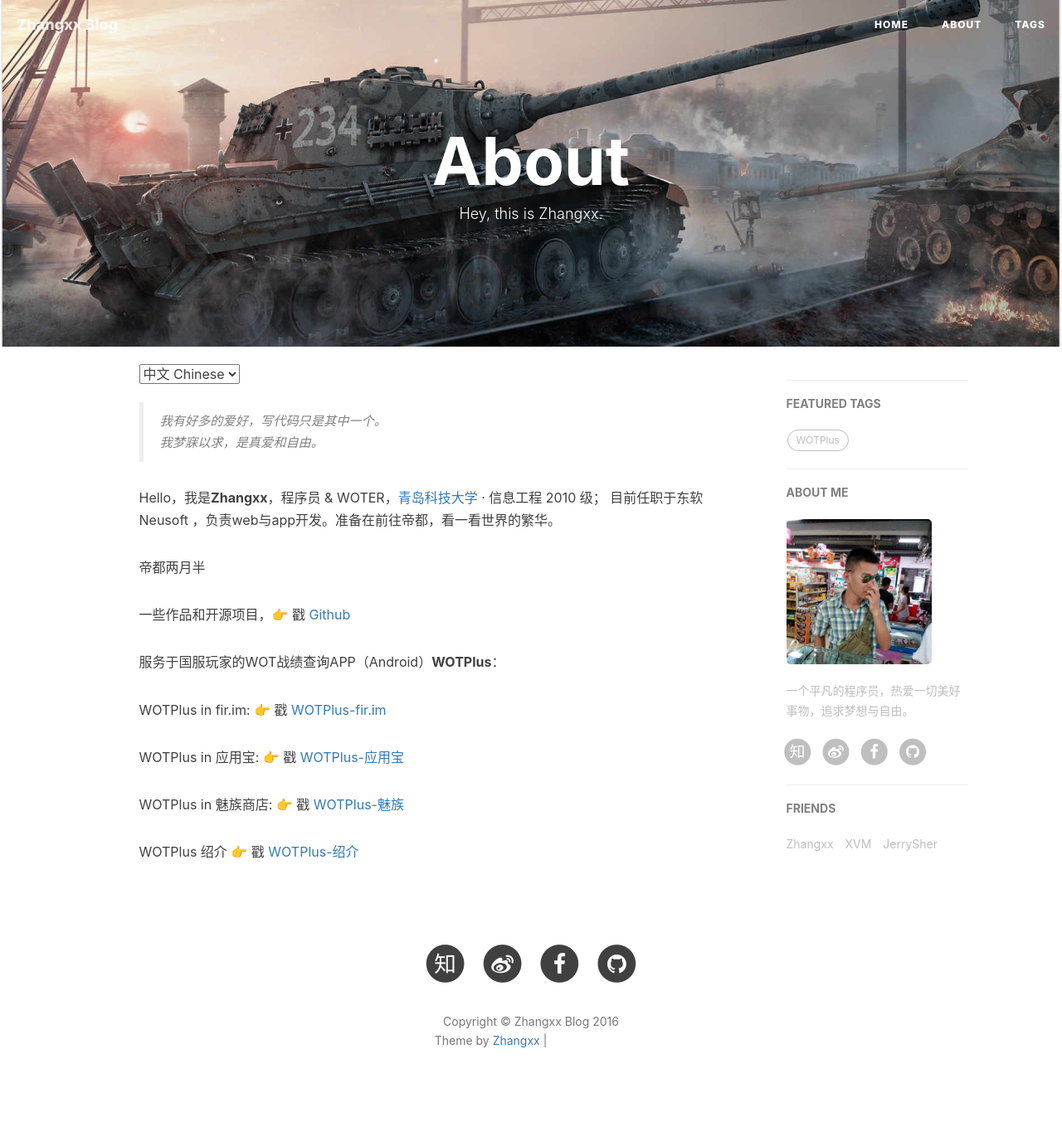
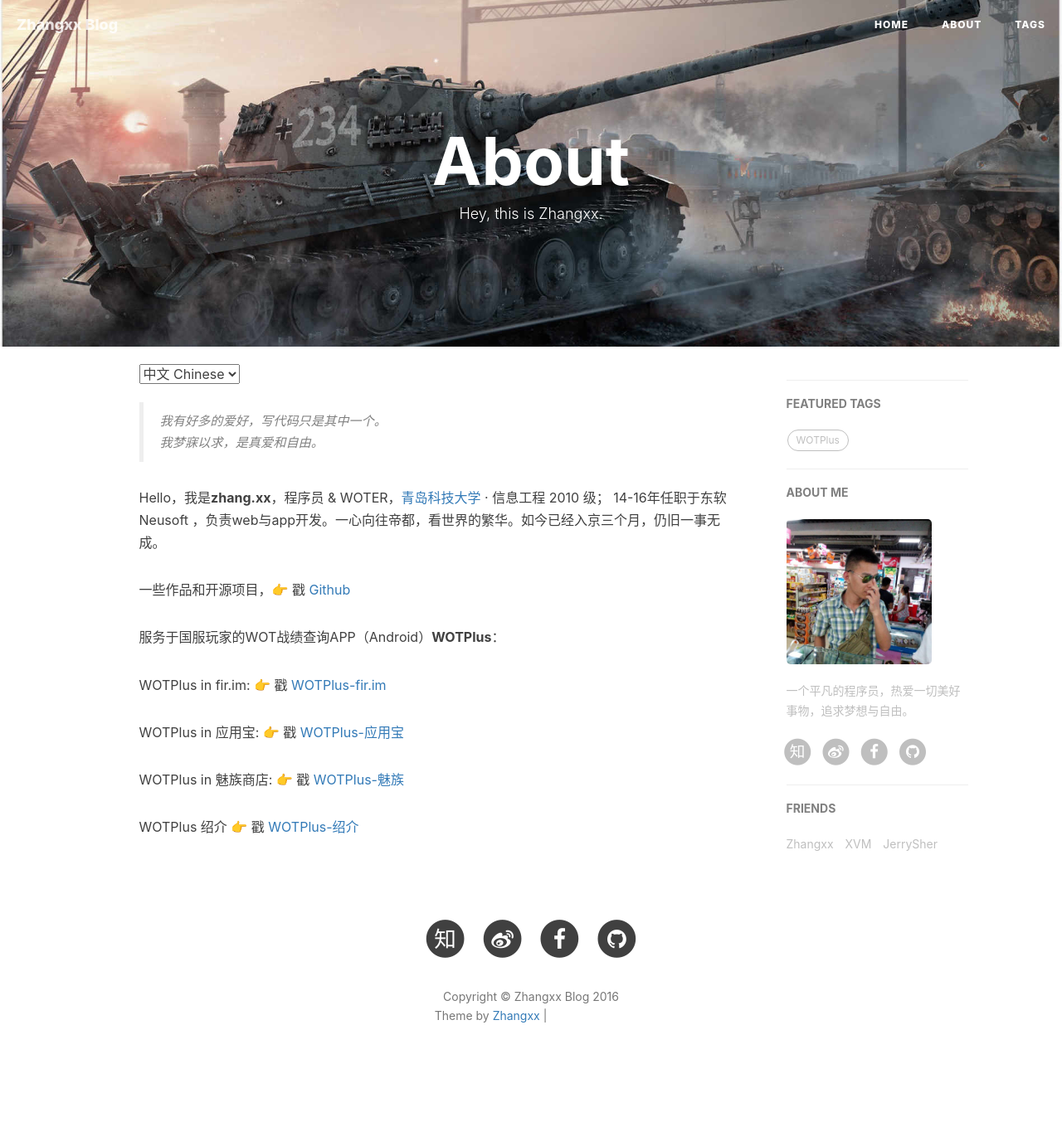
Before and after one commit to zhangxx0/zhangxx0.github.io, a Jekyll site: the page built from about.html, in a window 1280 px wide. Shown: the whole page at 83% size. Built offline with Jekyll 4.4.1, drawn with Linux system fonts in a browser that asks for light colours; nearby versions of some CDN libraries; comment, search, counter and statistics services are not loaded; after the commit the page ends 1329 px from its top, so only the background shows below that; grey boxes are pictures that could not be loaded.

Commit message:
change about a little

```diff
--- a/about.html
+++ b/about.html
@@ -18,10 +18,9 @@ header-img: "img/about-bg.jpg"
     <blockquote><p>我有好多的爱好，写代码只是其中一个。<br>
     我梦寐以求，是真爱和自由。</p></blockquote>
 
-    <p>Hello，我是<strong>Zhangxx</strong>，程序员 &amp; WOTER，<a href="http://www.qust.edu.cn/">青岛科技大学</a> · 信息工程 2010 级；
-    目前任职于东软 Neusoft ，负责web与app开发。准备在前往帝都，看一看世界的繁华。</p>
+    <p>Hello，我是<strong>zhang.xx</strong>，程序员 &amp; WOTER，<a href="http://www.qust.edu.cn/">青岛科技大学</a> · 信息工程 2010 级；
+    14-16年任职于东软 Neusoft ，负责web与app开发。一心向往帝都，看世界的繁华。如今已经入京三个月，仍旧一事无成。</p>
 
-    <p>帝都两月半</p>
 
     <p>一些作品和开源项目，👉 戳 <a href="http://github.com/zhangxx0">Github</a></p>
 
```
